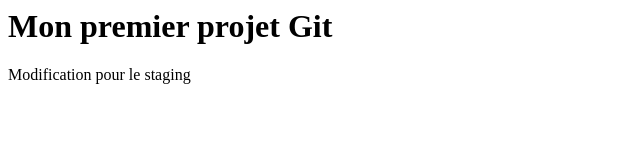
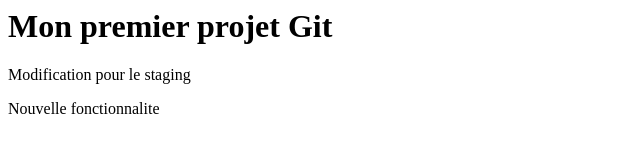
Before and after one commit to emnajebali2024/TP1-DevOps-Git, a plain HTML site: page index.html in a window 1280 px wide. Shown: the whole page, without its empty margins (0-640 px from the left). Drawn offline with Linux system fonts and the light colour scheme.

Commit message:
Modification de ma-fonctionnalite

```diff
--- a/index.html
+++ b/index.html
@@ -1,2 +1,3 @@
 <h1>Mon premier projet Git</h1>
 <p>Modification pour le staging</p>
+<p>Nouvelle fonctionnalite</p>
```
